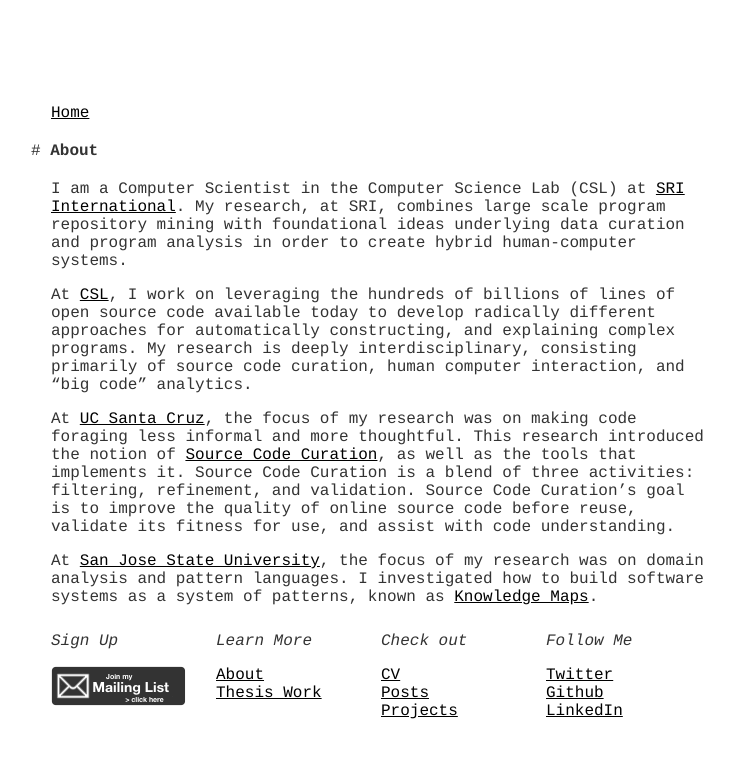
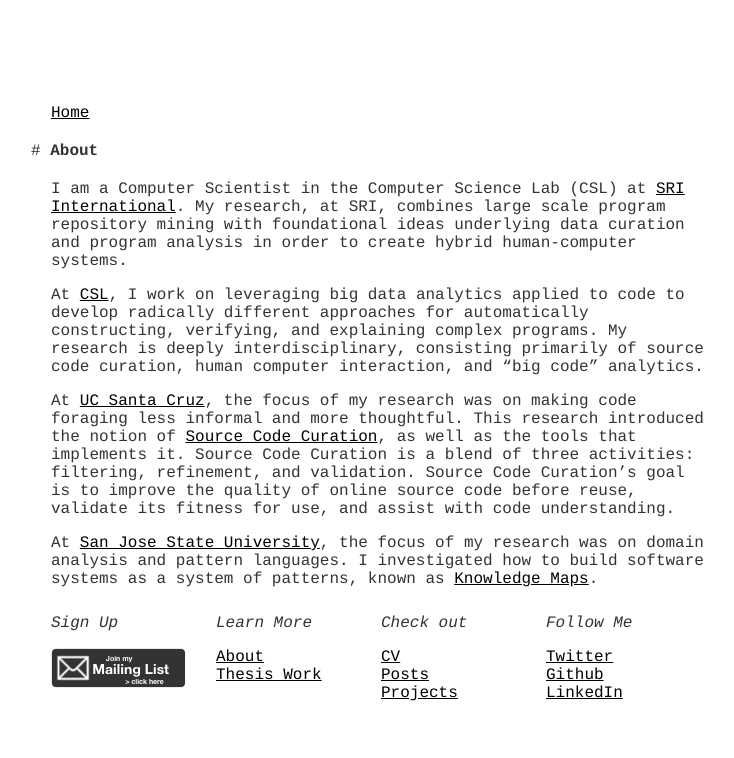
Before and after one commit to hsanchez/hsanchez.github.io, a Jekyll site: the page built from about/index.md, in a window 1280 px wide. Shown: the top 758 px of the page, without its empty margins (259-993 px from the left). Built offline with Jekyll 4.4.1, drawn with Linux system fonts in a browser that asks for light colours.

Commit message:
updated about

```diff
--- a/about/index.md
+++ b/about/index.md
@@ -5,8 +5,21 @@
 
 I am a Computer Scientist in the Computer Science Lab (CSL) at [SRI International](https://www.sri.com/). My research, at SRI, combines large scale program repository mining with foundational ideas underlying data curation and program analysis in order to create hybrid human-computer systems.
 
-At [CSL](http://www.csl.sri.com/), I work on leveraging the hundreds of billions of lines of open source code available today to develop radically different approaches for automatically constructing, and explaining complex programs. My research is deeply interdisciplinary, consisting primarily of source code curation, human computer interaction, and "big code" analytics.
+At [CSL](http://www.csl.sri.com/), I work on leveraging big data analytics
+applied to code to develop radically different approaches for automatically
+constructing, verifying, and explaining complex programs. My research is deeply
+interdisciplinary, consisting primarily of source code curation, human computer
+interaction, and "big code" analytics.
 
-At [UC Santa Cruz](http://www.ucsc.edu/), the focus of my research was on making code foraging less informal and more thoughtful. This research introduced the notion of <a href="/posts/thesiswork">Source Code Curation</a>, as well as the tools that implements it. Source Code Curation is a blend of three activities: filtering, refinement, and validation. Source Code Curation’s goal is to improve the quality of online source code before reuse, validate its fitness for use, and assist with code understanding.
+At [UC Santa Cruz](http://www.ucsc.edu/), the focus of my research was on making
+code foraging less informal and more thoughtful. This research introduced the
+notion of <a href="/posts/thesiswork">Source Code Curation</a>, as well as the
+tools that implements it. Source Code Curation is a blend of three activities:
+filtering, refinement, and validation. Source Code Curation’s goal is to improve
+the quality of online source code before reuse, validate its fitness for use,
+and assist with code understanding.
 
-At [San Jose State University](http://www.sjsu.edu/), the focus of my research was on domain analysis and pattern languages. I investigated how to build software systems as a system of patterns, known as [Knowledge Maps](http://www.crcpress.com/product/isbn/9781466571433).
+At [San Jose State University](http://www.sjsu.edu/), the focus of my research
+was on domain analysis and pattern languages. I investigated how to build
+software systems as a system of patterns, known as [Knowledge
+Maps](http://www.crcpress.com/product/isbn/9781466571433).
```
